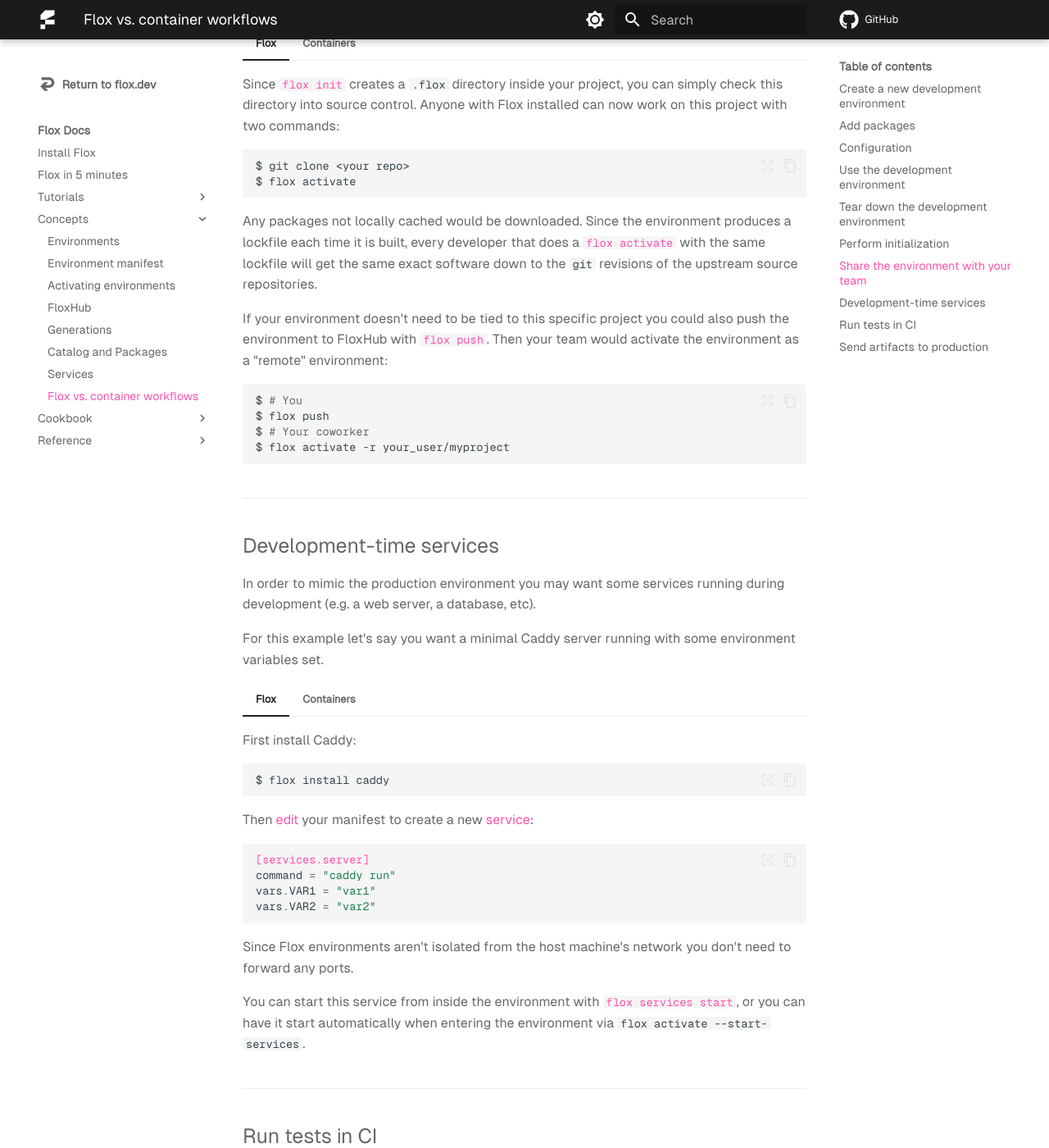
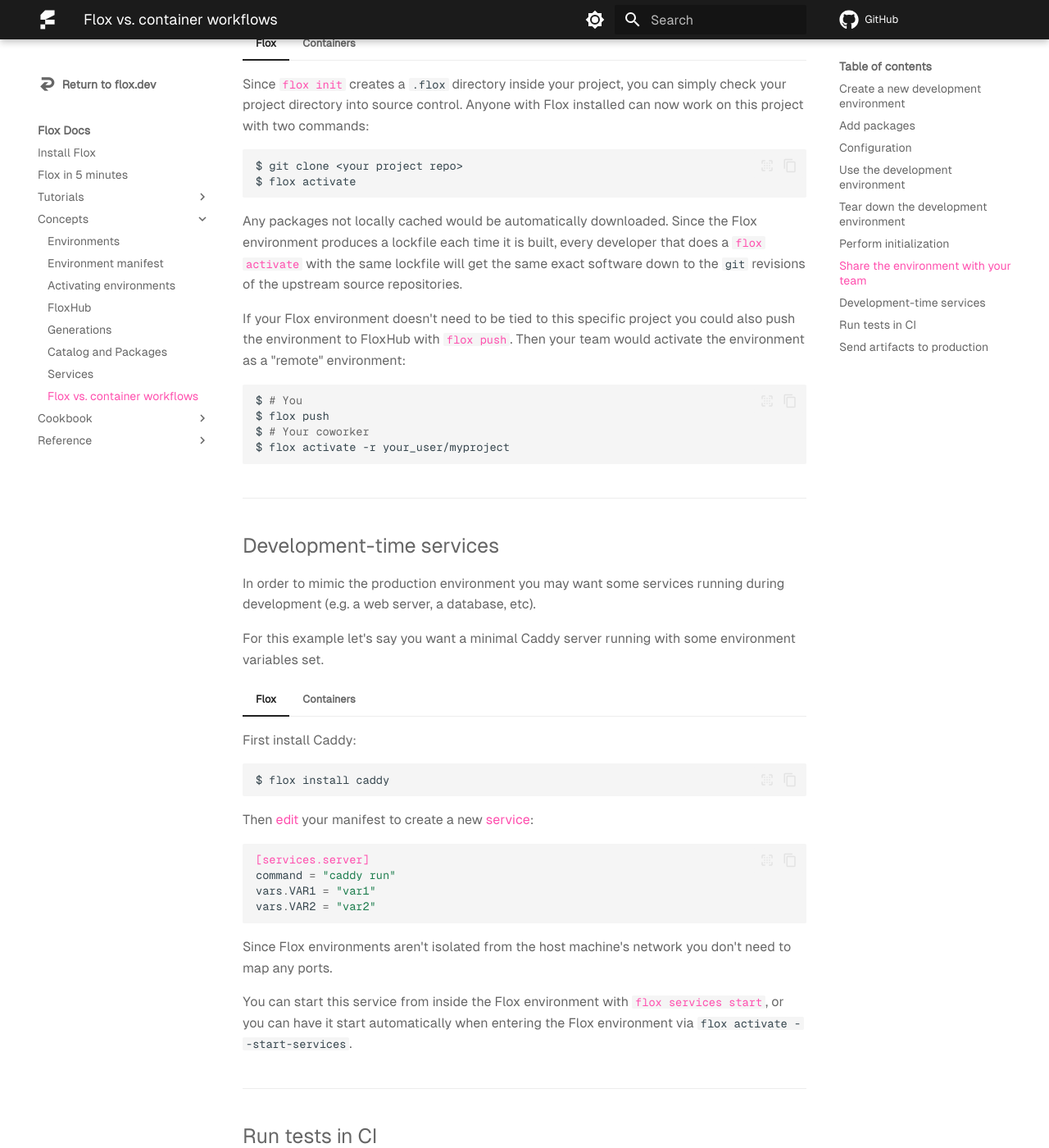
Before and after one commit to flox/floxdocs, an MkDocs documentation site: the page built from docs/concepts/flox-vs-containers.md, in a window 1280 px wide and 1400 px high, scrolled down 3646 px. Shown: the whole window at 82% size. Built offline with MkDocs 1.6.1 and Material for MkDocs 9.7.7, drawn with Linux system fonts in a browser that asks for light colours; plug-ins that fetch from the network failed and are left out; comment, search, counter and statistics services are not loaded; some of the changed text lies outside the part shown.

Commit message:
minor suggestions for flox-vs-containers.md
mostly grammar and formatting suggestions.

````diff
--- a/docs/concepts/flox-vs-containers.md
+++ b/docs/concepts/flox-vs-containers.md
@@ -71,7 +71,7 @@
 
 - Latest is fine: `curl`
 - Specific version: `yarn 1.22`
-- Behind: Python 3.10
+- Behind: `Python 3.10`
 
 === "Flox"
 
@@ -109,7 +109,7 @@
     Adding another package at a later date requires editing the first `RUN`
     command.
     This requires rebuilding later layers,
-    such as the one that installs Python 3.10.
+    such as the one that installs `Python 3.10`.
 
 ---
 
@@ -260,21 +260,21 @@
 === "Flox"
 
     Since [`flox init`][init] creates a `.flox` directory inside your project,
-    you can simply check this directory into source control.
+    you can simply check your project directory into source control.
     Anyone with Flox installed can now work on this project with two commands:
 
     ```bash
-    $ git clone <your repo>
+    $ git clone <your project repo>
     $ flox activate
     ```
 
-    Any packages not locally cached would be downloaded.
-    Since the environment produces a lockfile each time it is built,
+    Any packages not locally cached would be automatically downloaded.
+    Since the Flox environment produces a lockfile each time it is built,
     every developer that does a [`flox activate`][activate] with the same
     lockfile will get the same exact software down to the `git` revisions of the
     upstream source repositories.
 
-    If your environment doesn't need to be tied to this specific project you
+    If your Flox environment doesn't need to be tied to this specific project you
     could also push the environment to FloxHub with [`flox push`][push].
     Then your team would activate the environment as a "remote" environment:
 
@@ -333,11 +333,11 @@
     ```
 
     Since Flox environments aren't isolated from the host machine's network
-    you don't need to forward any ports.
+    you don't need to map any ports.
 
-    You can start this service from inside the environment with
+    You can start this service from inside the Flox environment with
     [`flox services start`][services-start],
-    or you can have it start automatically when entering the environment via
+    or you can have it start automatically when entering the Flox environment via
     `flox activate --start-services`.
 
 === "Containers"
````
Also changed, not shown: other parts of docs/concepts/flox-vs-containers.md (+6 -6 lines).
